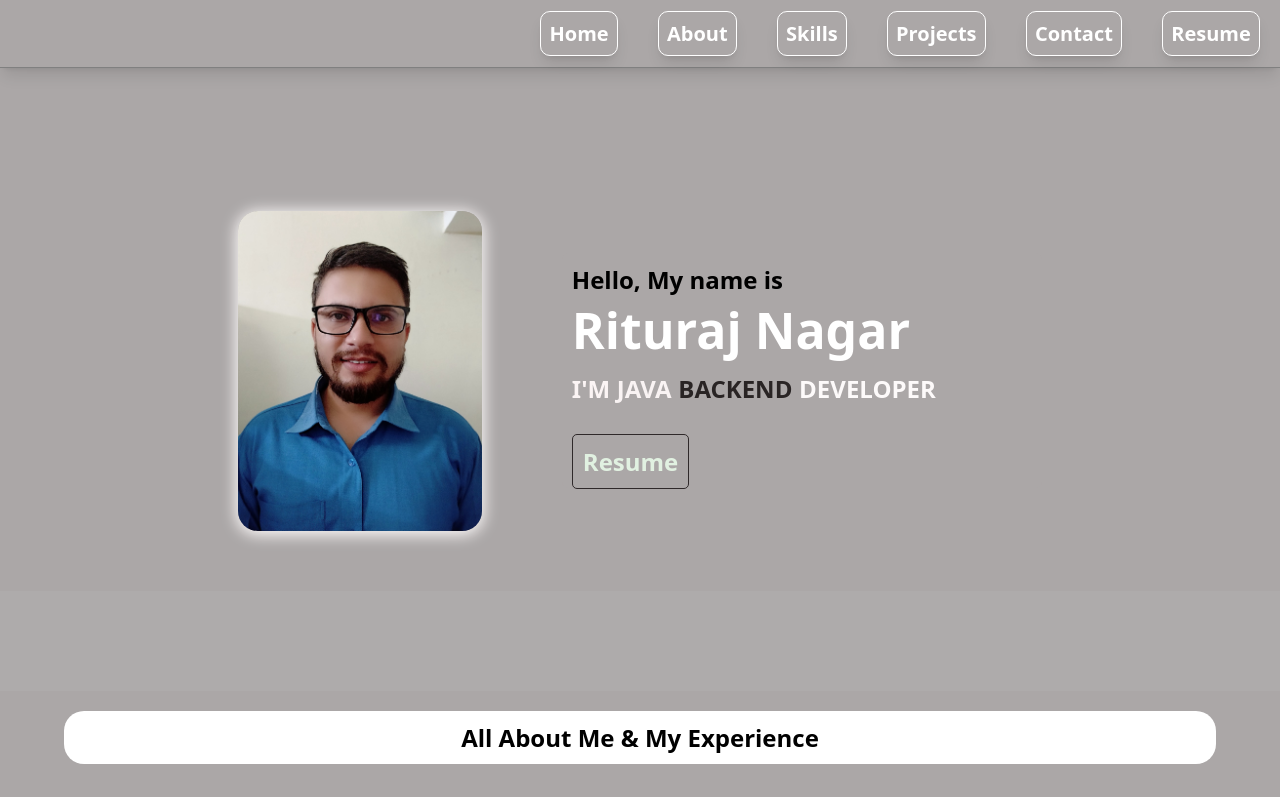
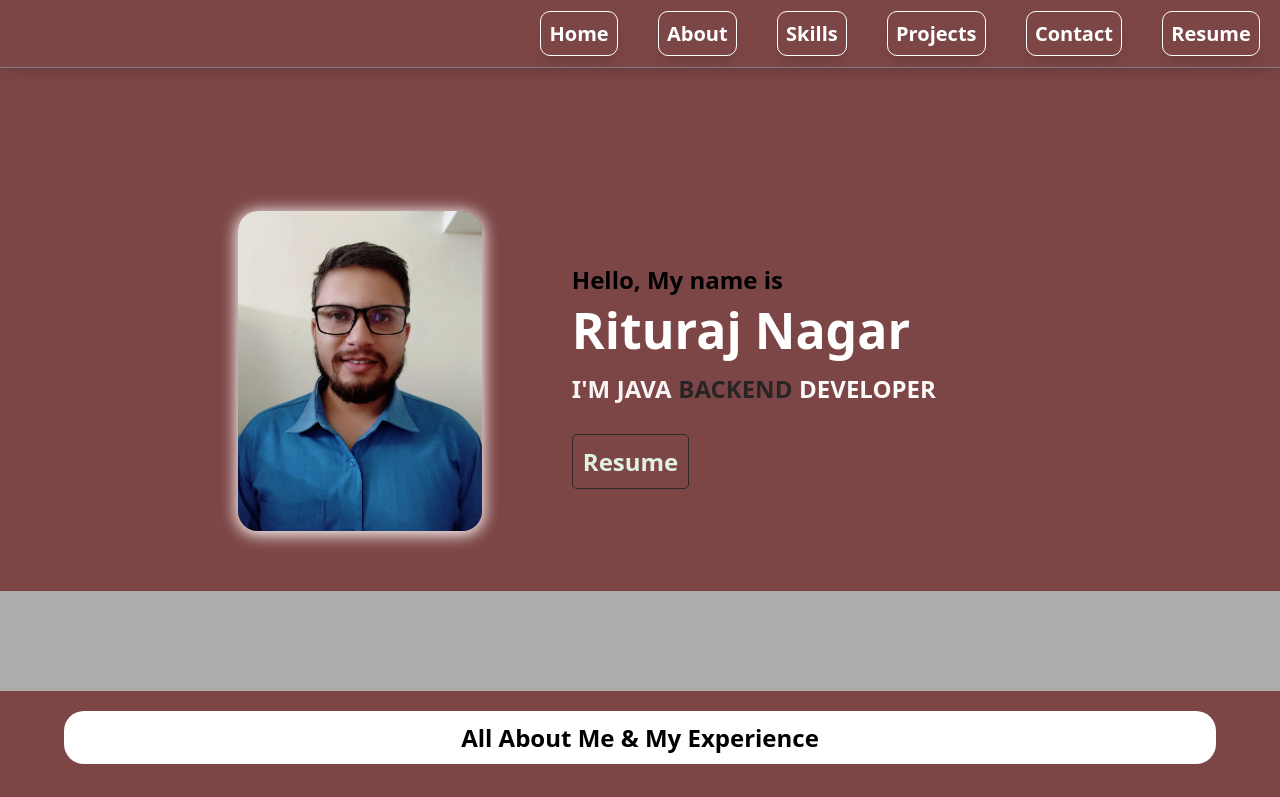
Before and after one commit to riturajnagar/riturajnagar.github.io, a website: page index.html in a window 1280 px wide. Shown: the top 797 px of the page. Drawn offline with Linux system fonts and the light colour scheme; no server answers.

Commit message:
version-1.0

```diff
--- a/css/index.css
+++ b/css/index.css
@@ -3,7 +3,7 @@
   margin: 0%;
   padding: 0%;
 
-  background-color: rgb(171, 167, 167);
+  background-color: rgb(125, 70, 70);;
   /* background-color: #578f8c;
   background-image: url('../resources/background1.jpg');
   background-repeat: no-repeat;
@@ -62,7 +62,8 @@ html {
 }
 
 #nav > div > a:hover {
-  background-color: rgb(245, 76, 76);
+  background-color: white;
+  color: rgb(125, 70, 70);;
 }
 
 /* about section  */
@@ -144,8 +145,8 @@ html {
   /* max-width: 68.75rem; */
   height: 400px;
   margin: auto;
-  background-color: var(--bg-color);
-  background-color: rgb(171, 167, 167);
+  /* background-color: var(--bg-color);
+  background-color: rgb(171, 167, 167); */
   /* background-color: white; */
 }
 
```
